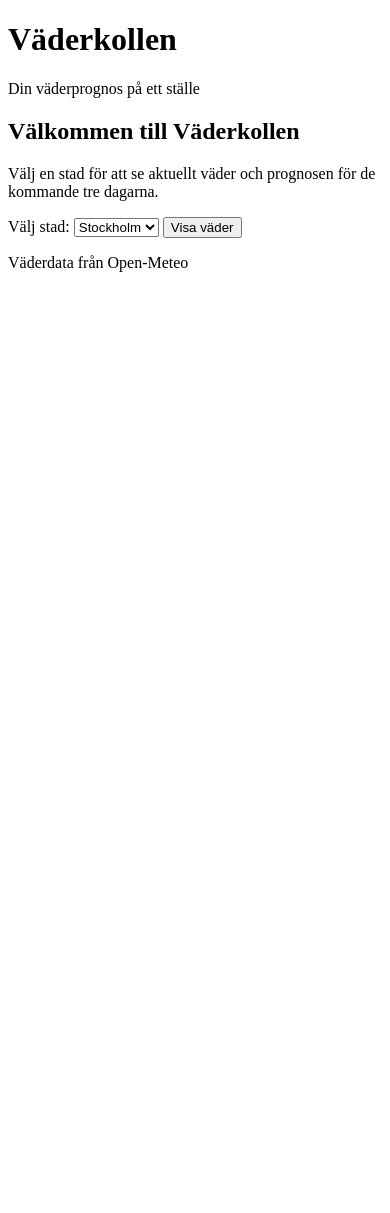
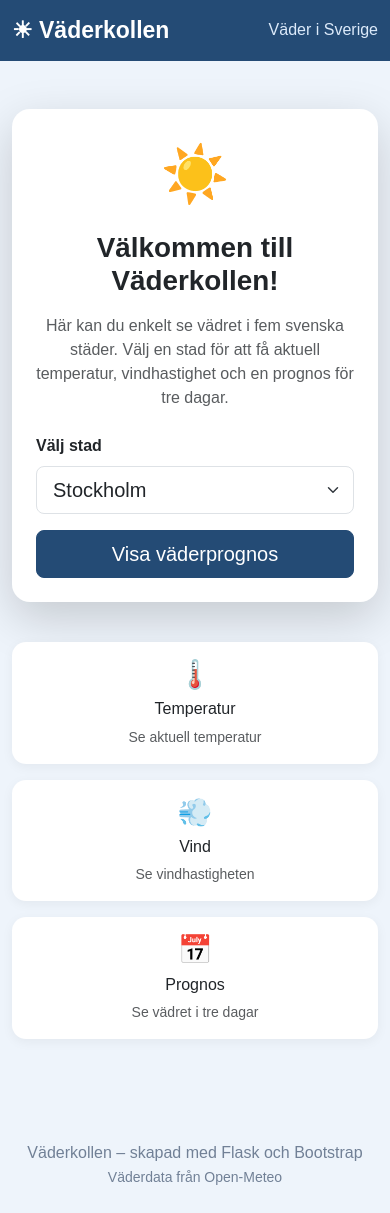
Before and after one commit to LilianaSobocinska/individuelluppgift, a Flask app: page / in a window 390 px wide. Before the commit the page ends 272 px from the top, so only its background shows below. Run offline with Flask 3, Linux system fonts and the light colour scheme.

Commit message:
La till design och små ändringar

```diff
--- a/app.py
+++ b/app.py
@@ -1,10 +1,9 @@
 # Importerar Flask-funktioner för att skapa webbappen och visa HTML-sidor.
-from flask import Flask, render_template, request, url_for
+from flask import Flask, render_template, request
 
 # Importerar funktionerna som hämtar och bearbetar väderdata.
 from väder_api import VäderApiFel, hamta_väderdata
-from väder_logic import STÄDER, skapa_prognos, kontrollera_stad
-
+from väder_logic import STÄDER, kontrollera_stad, skapa_prognos
 
 # Skapar Flask-applikationen.
 app = Flask(__name__)
@@ -73,8 +72,7 @@ def visa_väder():
         return render_template(
             "fel.html",
             meddelande=(
-                "Väderinformationen är inte tillgänglig just nu. "
-                "Försök igen senare."
+                "Väderinformationen är inte tillgänglig just nu. Försök igen senare."
             ),
         ), 503
 
@@ -86,3 +84,8 @@ def sidan_hittas_inte(fel):
         "fel.html",
         meddelande="Sidan hittades inte.",
     ), 404
+
+
+# Startar webbservern när programmet körs direkt.
+if __name__ == "__main__":
+    app.run(debug=True)
--- a/static/style.css
+++ b/static/style.css
@@ -0,0 +1,67 @@
+
+body {
+    background-color: #eef4fb;
+    font-family: Arial, sans-serif;
+    color: #26364a;
+}
+
+.navbar {
+    background-color: #244b75;
+}
+
+.navbar-brand {
+    font-size: 23px;
+}
+
+.navbar-text {
+    color: #dceafa;
+}
+
+.startkort {
+    border-radius: 18px;
+    background-color: white;
+}
+
+.väderikon {
+    font-size: 55px;
+}
+
+.info-kort {
+    border: none;
+    border-radius: 14px;
+    background-color: white;
+    box-shadow: 0 3px 12px rgba(0, 0, 0, 0.05);
+}
+
+.info-kort h4 {
+    font-size: 28px;
+}
+
+.väderkort {
+    border-radius: 18px;
+}
+
+.väderruta {
+    background-color: #edf5ff;
+    border-radius: 15px;
+    height: 100%;
+}
+
+.väderruta h2 {
+    color: #244b75;
+}
+
+.btn-primary {
+    background-color: #244b75;
+    border-color: #244b75;
+}
+
+.btn-primary:hover {
+    background-color: #193958;
+    border-color: #193958;
+}
+
+footer {
+    color: #718096;
+    margin-top: 30px;
+}
--- a/templates/bas.html
+++ b/templates/bas.html
@@ -1,3 +1,4 @@
+
 <!DOCTYPE html>
 <html lang="sv">
 <head>
@@ -6,24 +7,39 @@
 
     <title>{% block titel %}Väderkollen{% endblock %}</title>
 
+    <!-- Bootstrap CSS -->
+    <link href="https://cdn.jsdelivr.net/npm/bootstrap@5.3.3/dist/css/bootstrap.min.css"
+          rel="stylesheet">
+
+    <!-- Egen CSS -->
     <link rel="stylesheet"
           href="{{ url_for('static', filename='style.css') }}">
 </head>
 
 <body>
 
-    <header>
-        <h1>Väderkollen</h1>
-        <p>Din väderprognos på ett ställe</p>
-    </header>
+    <nav class="navbar navbar-expand-lg navbar-dark">
+        <div class="container">
+            <a class="navbar-brand fw-bold" href="{{ url_for('index') }}">
+                ☀ Väderkollen
+            </a>
 
-    <main>
+            <span class="navbar-text">
+                Väder i Sverige
+            </span>
+        </div>
+    </nav>
+
+    <main class="container py-5">
         {% block innehåll %}{% endblock %}
     </main>
 
-    <footer>
-        <p>Väderdata från Open-Meteo</p>
+    <footer class="text-center py-4">
+        <p class="mb-0">Väderkollen – skapad med Flask och Bootstrap</p>
+        <small>Väderdata från Open-Meteo</small>
     </footer>
+
+    <script src="https://cdn.jsdelivr.net/npm/bootstrap@5.3.3/dist/js/bootstrap.bundle.min.js"></script>
 
 </body>
 </html>
--- a/templates/index.html
+++ b/templates/index.html
@@ -1,28 +1,93 @@
+
 {% extends "bas.html" %}
 
-{% block titel %}Välj stad | Väderkollen{% endblock %}
+{% block titel %}Startsida | Väderkollen{% endblock %}
 
 {% block innehåll %}
 
-<section class="kort">
-    <h2>Välkommen till Väderkollen</h2>
+<div class="row justify-content-center">
+    <div class="col-lg-8">
 
-    <p>Välj en stad för att se aktuellt väder och prognosen
-       för de kommande tre dagarna.</p>
+        <div class="card shadow-lg border-0 startkort">
+            <div class="card-body p-4 p-md-5 text-center">
+
+                <div class="väderikon mb-3">☀️</div>
+
+                <h1 class="fw-bold mb-3">Välkommen till Väderkollen!</h1>
+
+                <p class="text-muted mb-4">
+                    Här kan du enkelt se vädret i fem svenska städer.
+                    Välj en stad för att få aktuell temperatur,
+                    vindhastighet och en prognos för tre dagar.
+                </p>
 
                 <form action="{{ url_for('visa_väder') }}" method="get">
 
-        <label for="stad">Välj stad:</label>
+                    <div class="mb-3 text-start">
+                        <label for="stad" class="form-label fw-semibold">
+                            Välj stad
+                        </label>
 
-        <select name="stad" id="stad" required>
+                        <select name="stad" id="stad"
+                                class="form-select form-select-lg" required>
+
                             {% for stad in städer %}
                                 <option value="{{ stad }}">{{ stad }}</option>
                             {% endfor %}
+
                         </select>
+                    </div>
 
-        <button type="submit">Visa väder</button>
+                    <button type="submit" class="btn btn-primary btn-lg w-100">
+                        Visa väderprognos
+                    </button>
 
                 </form>
-</section>
+
+            </div>
+        </div>
+
+        <div class="row mt-4 g-3 text-center">
+
+            <div class="col-md-4">
+                <div class="card info-kort h-100">
+                    <div class="card-body">
+                        <h4>🌡️</h4>
+                        <h6>Temperatur</h6>
+                        <p class="text-muted small mb-0">
+                            Se aktuell temperatur
+                        </p>
+                    </div>
+                </div>
+            </div>
+
+            <div class="col-md-4">
+                <div class="card info-kort h-100">
+                    <div class="card-body">
+                        <h4>💨</h4>
+                        <h6>Vind</h6>
+                        <p class="text-muted small mb-0">
+                            Se vindhastigheten
+                        </p>
+                    </div>
+                </div>
+            </div>
+
+            <div class="col-md-4">
+                <div class="card info-kort h-100">
+                    <div class="card-body">
+                        <h4>📅</h4>
+                        <h6>Prognos</h6>
+                        <p class="text-muted small mb-0">
+                            Se vädret i tre dagar
+                        </p>
+                    </div>
+                </div>
+            </div>
+
+        </div>
+
+    </div>
+</div>
 
 {% endblock %}
--- a/väder_logic.py
+++ b/väder_logic.py
@@ -12,6 +12,7 @@ STÄDER = [
 def kontrollera_stad(stad):
     return stad in STÄDER
 
+
 # Omvandlar väderdata till en lista med tre dagars prognos.
 def skapa_prognos(väderdata):
 
@@ -22,7 +23,6 @@ def skapa_prognos(väderdata):
 
     # Går igenom varje dag och samlar väderinformationen.
     for index in range(len(dagar["time"])):
-
         dag = {
             "datum": dagar["time"][index],
             "max_temp": dagar["temperature_2m_max"][index],
```
Also changed, not shown: templates/väder.html (+54 -16 lines), tests/test_väder_logic.py (+2 -0 lines), tests/test_app.py (line endings or trailing spaces). Lines whose indentation alone changed are shown as unchanged.
